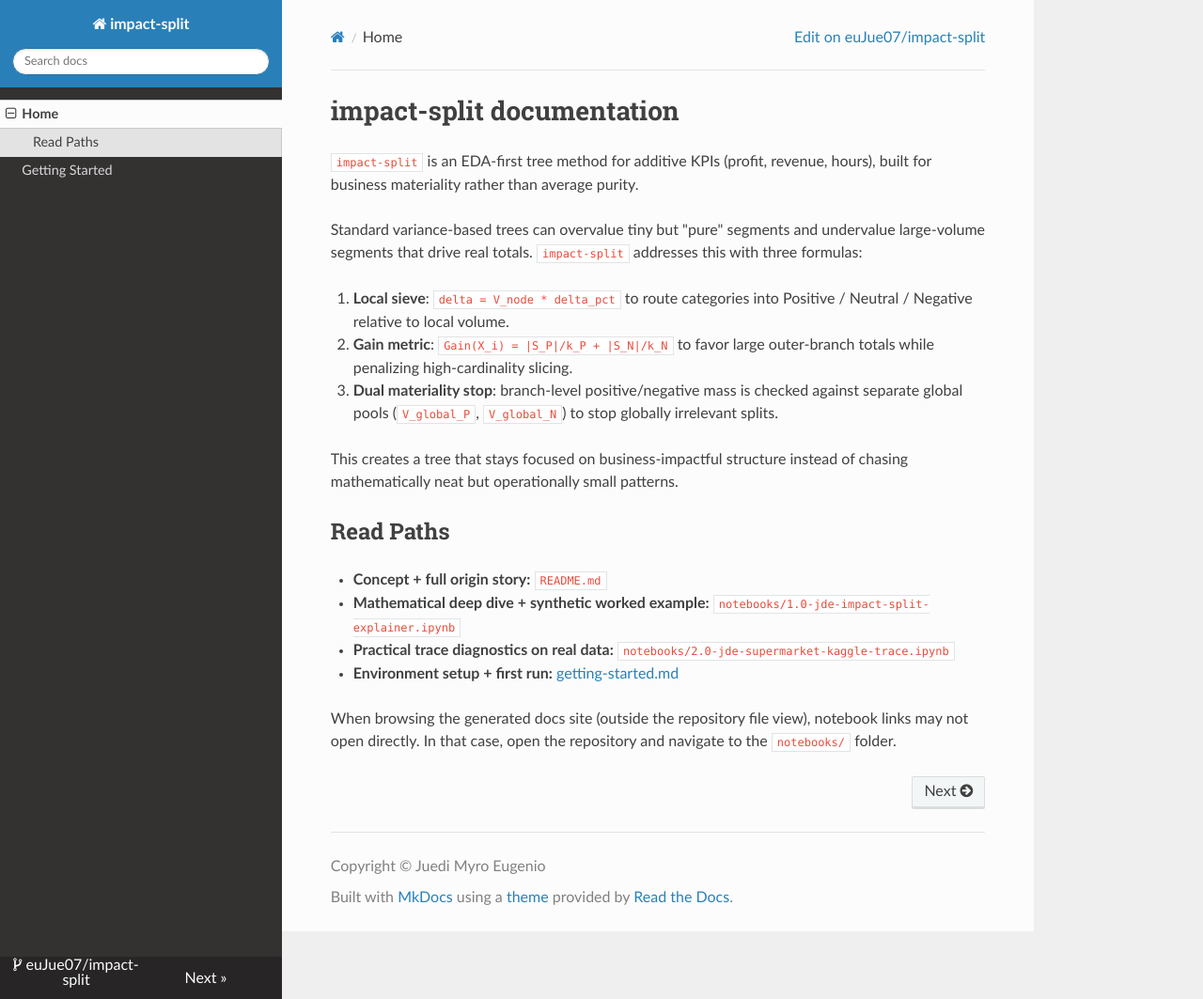
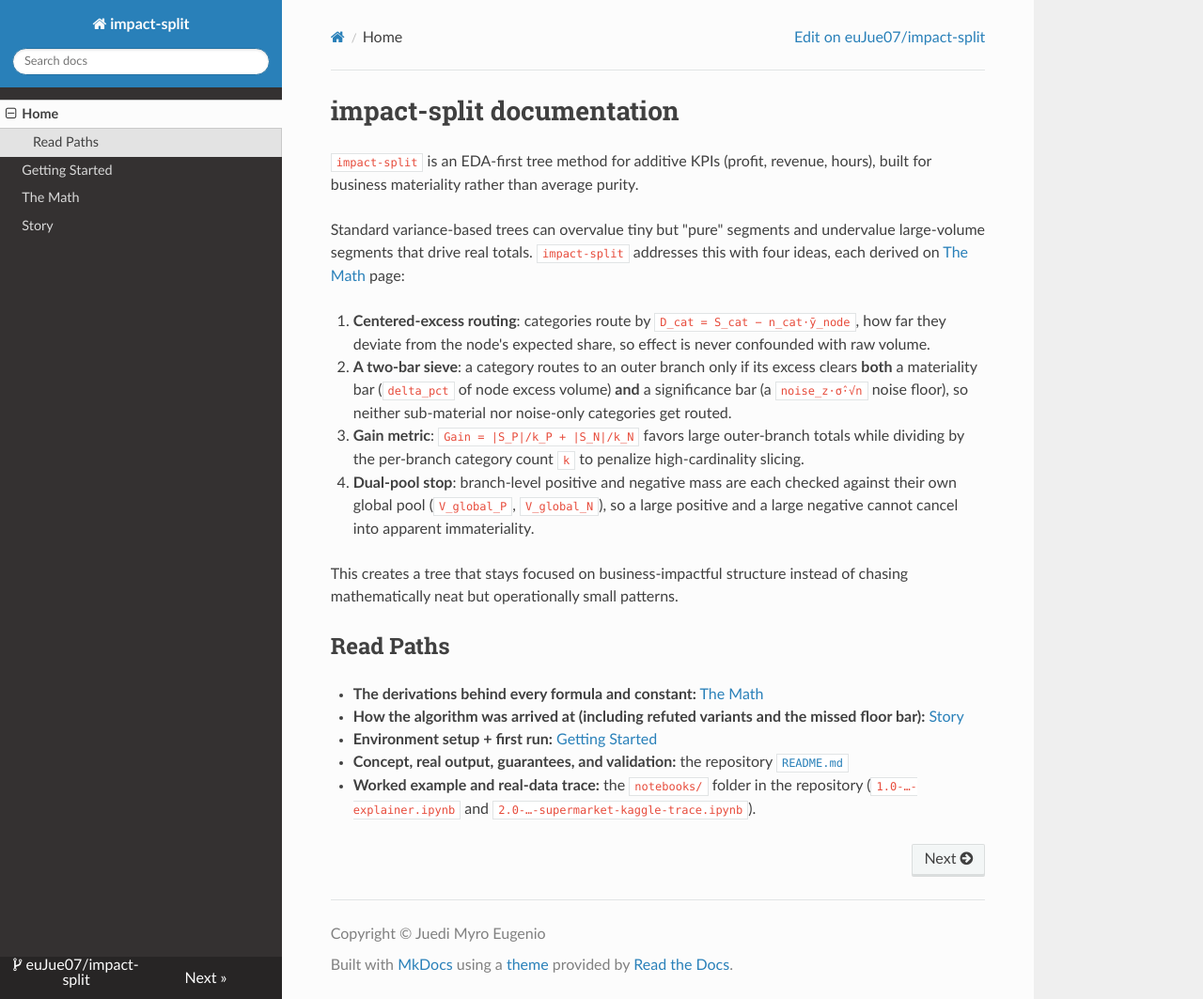
Before and after one commit to euJue07/impact-split, an MkDocs documentation site: the page built from docs/docs/index.md, in a window 1280 px wide and 1063 px high. Shown: the whole window at 94% size. Built offline with MkDocs 1.6.1, drawn with Linux system fonts in a browser that asks for light colours; nearby versions of some CDN libraries.

Commit message:
docs: correct stale method summary in site index; register math and story pages
index.md documented the raw-sum sieve (delta = V_node * delta_pct) that the
2026-07 robustness loop removed — it contradicted both the README and the
shipped code. Replaced with the four shipped ideas (centered-excess routing,
the two-bar sieve, the gain metric, the dual-pool stop) and repointed Read
Paths at math.md and story.md. Registered both pages in the mkdocs nav.

docs/README.md now documents why `mkdocs build --strict` is not used: the docs
intentionally cross-link to repository files outside docs_dir (README, reports/,
notebooks/, embedded figures), which resolve in the GitHub file view — the
primary surface while the site is unhosted — but not within the built site.
Also flags the math-rendering (arithmatex/MathJax) and out-of-tree-asset
caveats to resolve if the site is ever hosted.

Co-Authored-By: Claude Fable 5 <noreply@anthropic.com>

```diff
--- a/docs/docs/index.md
+++ b/docs/docs/index.md
@@ -2,19 +2,19 @@
 
 `impact-split` is an EDA-first tree method for additive KPIs (profit, revenue, hours), built for business materiality rather than average purity.
 
-Standard variance-based trees can overvalue tiny but "pure" segments and undervalue large-volume segments that drive real totals. `impact-split` addresses this with three formulas:
+Standard variance-based trees can overvalue tiny but "pure" segments and undervalue large-volume segments that drive real totals. `impact-split` addresses this with four ideas, each derived on [The Math](math.md) page:
 
-1. **Local sieve**: `delta = V_node * delta_pct` to route categories into Positive / Neutral / Negative relative to local volume.
-2. **Gain metric**: `Gain(X_i) = |S_P|/k_P + |S_N|/k_N` to favor large outer-branch totals while penalizing high-cardinality slicing.
-3. **Dual materiality stop**: branch-level positive/negative mass is checked against separate global pools (`V_global_P`, `V_global_N`) to stop globally irrelevant splits.
+1. **Centered-excess routing**: categories route by `D_cat = S_cat − n_cat·ȳ_node`, how far they deviate from the node's expected share, so effect is never confounded with raw volume.
+2. **A two-bar sieve**: a category routes to an outer branch only if its excess clears **both** a materiality bar (`delta_pct` of node excess volume) **and** a significance bar (a `noise_z·σ̂·√n` noise floor), so neither sub-material nor noise-only categories get routed.
+3. **Gain metric**: `Gain = |S_P|/k_P + |S_N|/k_N` favors large outer-branch totals while dividing by the per-branch category count `k` to penalize high-cardinality slicing.
+4. **Dual-pool stop**: branch-level positive and negative mass are each checked against their own global pool (`V_global_P`, `V_global_N`), so a large positive and a large negative cannot cancel into apparent immateriality.
 
 This creates a tree that stays focused on business-impactful structure instead of chasing mathematically neat but operationally small patterns.
 
 ## Read Paths
 
-- **Concept + full origin story:** `README.md`
-- **Mathematical deep dive + synthetic worked example:** `notebooks/1.0-jde-impact-split-explainer.ipynb`
-- **Practical trace diagnostics on real data:** `notebooks/2.0-jde-supermarket-kaggle-trace.ipynb`
-- **Environment setup + first run:** [getting-started.md](getting-started.md)
-
-When browsing the generated docs site (outside the repository file view), notebook links may not open directly. In that case, open the repository and navigate to the `notebooks/` folder.
+- **The derivations behind every formula and constant:** [The Math](math.md)
+- **How the algorithm was arrived at (including refuted variants and the missed floor bar):** [Story](story.md)
+- **Environment setup + first run:** [Getting Started](getting-started.md)
+- **Concept, real output, guarantees, and validation:** the repository [`README.md`](../../README.md)
+- **Worked example and real-data trace:** the `notebooks/` folder in the repository (`1.0-…-explainer.ipynb` and `2.0-…-supermarket-kaggle-trace.ipynb`).
--- a/docs/mkdocs.yml
+++ b/docs/mkdocs.yml
@@ -22,5 +22,7 @@ markdown_extensions:
 nav:
   - Home: index.md
   - Getting Started: getting-started.md
+  - The Math: math.md
+  - Story: story.md
 
 copyright: Copyright &copy; Juedi Myro Eugenio
```
Also changed, not shown: docs/README.md (+14 -1 lines).
